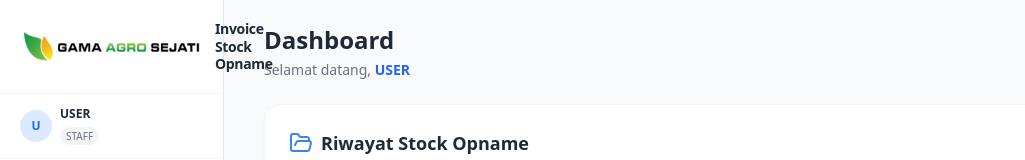
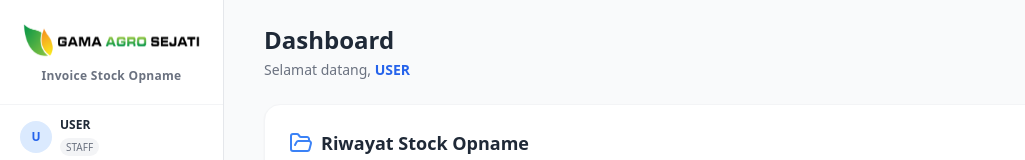
Before and after one commit to bangtut131/SOFAKTUR, a Next.js app: page /dashboard in a window 1280 px wide. Shown: the top 160 px of the page, without its empty margins (0-1025 px from the left). Built offline with nearby package versions, Linux system fonts and the light colour scheme; no server answers; the database is empty.

Commit message:
style: center logo with text below in sidebar

```diff
--- a/src/components/Sidebar.tsx
+++ b/src/components/Sidebar.tsx
@@ -47,8 +47,8 @@ export default function Sidebar({ username, role }: { username: string; role: st
             href={item.href}
             onClick={() => setMobileOpen(false)}
             className={`flex items-center gap-3 px-4 py-2.5 rounded-lg text-sm font-medium transition-all group ${isActive(item.href)
-                    ? 'bg-blue-50 text-blue-700 shadow-sm'
-                    : 'text-gray-600 hover:bg-gray-100 hover:text-gray-900'
+                ? 'bg-blue-50 text-blue-700 shadow-sm'
+                : 'text-gray-600 hover:bg-gray-100 hover:text-gray-900'
                 }`}
         >
             <span className={isActive(item.href) ? 'text-blue-600' : item.color}>{item.icon}</span>
@@ -61,12 +61,9 @@ export default function Sidebar({ username, role }: { username: string; role: st
         <div className="flex flex-col h-full">
             {/* Logo & App Name */}
             <div className="p-5 border-b border-gray-100">
-                <div className="flex items-center gap-3">
-                    <img src="/logo.png" alt="Logo" className="h-9 w-auto" />
-                    <div className="min-w-0">
-                        <h1 className="text-sm font-bold text-gray-800 tracking-tight leading-tight">Invoice</h1>
-                        <h1 className="text-sm font-bold text-gray-800 tracking-tight leading-tight">Stock Opname</h1>
-                    </div>
+                <div className="flex flex-col items-center gap-2">
+                    <img src="/logo.png" alt="Logo" className="h-10 w-auto" />
+                    <h1 className="text-xs font-bold text-gray-500 tracking-wide text-center">Invoice Stock Opname</h1>
                 </div>
             </div>
 
@@ -116,8 +113,8 @@ export default function Sidebar({ username, role }: { username: string; role: st
                         href="/settings"
                         onClick={() => setMobileOpen(false)}
                         className={`flex items-center gap-3 px-4 py-2.5 rounded-lg text-sm font-medium transition ${isActive('/settings')
-                                ? 'bg-gray-100 text-gray-900'
-                                : 'text-gray-500 hover:bg-gray-100 hover:text-gray-700'
+                            ? 'bg-gray-100 text-gray-900'
+                            : 'text-gray-500 hover:bg-gray-100 hover:text-gray-700'
                             }`}
                     >
                         <Settings size={18} />
```
